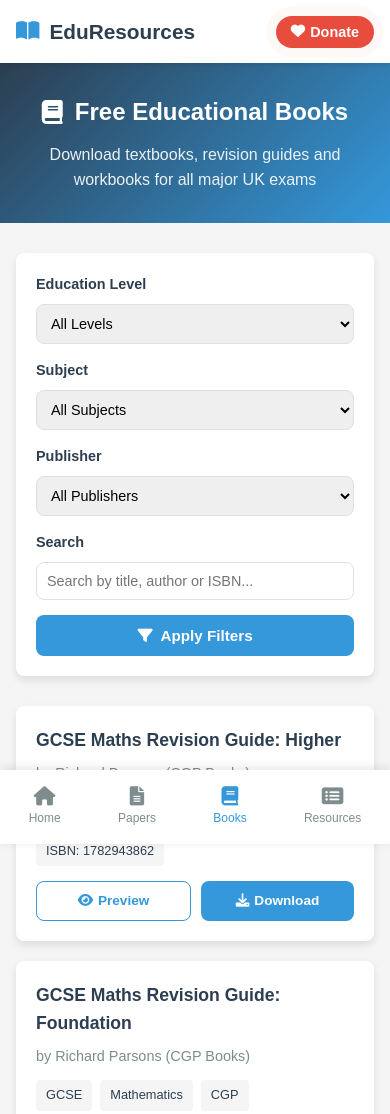
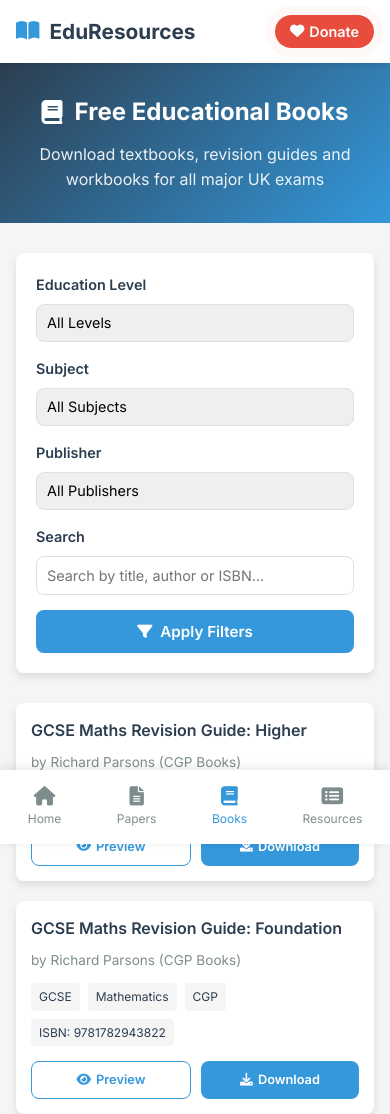
Before and after one commit to mankimalki/Eduresources-3.0-, a plain HTML site: page books.html in a window 390 px wide. Shown: the top 1114 px of the page. Drawn offline with Linux system fonts and the light colour scheme.

Commit message:
Add files via upload

```diff
--- a/books.html
+++ b/books.html
@@ -30,7 +30,7 @@
             box-sizing: border-box;
             margin: 0;
             padding: 0;
-            font-family: 'Urbanist', sans-serif;
+            font-family: 'Inter', sans-serif; /* Changed from Urbanist to Inter for better cross-browser support */
         }
 
         body {
@@ -39,6 +39,7 @@
             background-color: var(--light-gray);
             min-height: 100vh;
             padding-bottom: 72px;
+            -webkit-text-size-adjust: 100%; /* Prevent text inflation on mobile */
         }
 
         .container {
@@ -152,6 +153,7 @@
             border: 1px solid var(--medium-gray);
             border-radius: var(--border-radius);
             font-size: 0.9rem;
+            -webkit-appearance: none; /* Fix for Chrome select styling */
         }
 
         .filter-btn {
@@ -198,6 +200,7 @@
             font-weight: 600;
             margin-bottom: 8px;
             color: var(--primary-color);
+            word-break: break-word; /* Prevent long words from breaking layout */
         }
 
         .book-author {
@@ -219,6 +222,7 @@
             border-radius: 4px;
             font-size: 0.8rem;
             color: var(--primary-color);
+            white-space: nowrap; /* Prevent tags from breaking */
         }
 
         .book-actions {
@@ -385,6 +389,34 @@
 
             .page-header h1 {
                 font-size: 1.5rem;
+            }
+
+            /* Smaller cards on mobile */
+            .books-grid {
+                grid-template-columns: 1fr;
+            }
+
+            .book-card {
+                min-height: auto;
+                padding: 15px;
+            }
+
+            .book-title {
+                font-size: 1rem;
+            }
+
+            .book-author {
+                font-size: 0.85rem;
+            }
+
+            .meta-tag {
+                font-size: 0.75rem;
+                padding: 4px 8px;
+            }
+
+            .btn {
+                padding: 8px 10px;
+                font-size: 0.8rem;
             }
         }
     </style>
```
